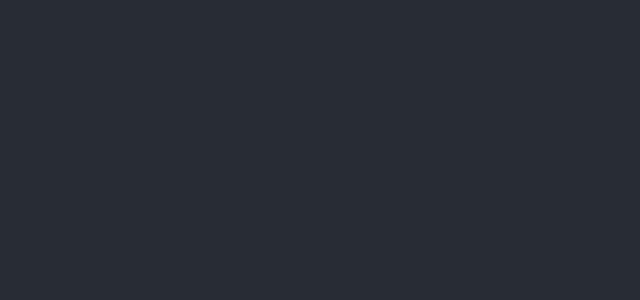
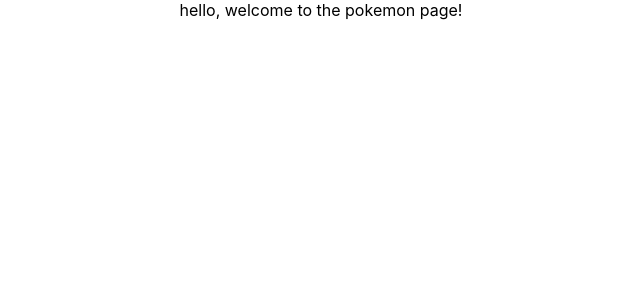
Before and after one commit to abrielcleaver/fs5-react-my-list-app, a React (Create React App) app: page / in a window 1280 px wide. Shown: the top 300 px of the page, without its empty margins (319-959 px from the left). Built offline with nearby package versions, Linux system fonts and the light colour scheme.

Commit message:
Import PokemonPage and PokemonDetail in App. pokemon page is rendering on page

```diff
--- a/src/App.js
+++ b/src/App.js
@@ -6,13 +6,23 @@
   // Link,
 } from 'react-router-dom';
 
+import PokemonDetailPage from './Components/PokemonDetail';
+import PokemonPage from './Components/PokemonPage';
+
 function App() {
   return (
-    <div className="App">
-      <header className="App-header">
-
-      </header>
-    </div>
+    <Router>
+      <div className="App">
+        <Switch>
+          <Route exact path="/">
+            <PokemonPage />
+          </Route>
+          <Route exact path="/pokemon/:id">
+            <PokemonDetailPage />
+          </Route>
+        </Switch>
+      </div>
+    </Router>
   );
 }
 
--- /dev/null
+++ b/src/Components/PokemonDetail.js
@@ -0,0 +1,6 @@
+// import { useEffect, useState } from 'react';
+// import { Link, useParams } from 'react-router-dom';
+
+export default function PokemonDetailPage() {
+  return <div></div>;
+}
--- /dev/null
+++ b/src/Components/PokemonList.js
@@ -0,0 +1,5 @@
+import React from 'react';
+
+export default function PokemonList() {
+  return <div></div>;
+}
--- /dev/null
+++ b/src/Components/PokemonPage.js
@@ -0,0 +1,10 @@
+import React from 'react';
+
+export default function PokemonPage() {
+  return <div>
+    <header>
+      hello, welcome to the pokemon page!
+    </header>
+
+  </div>;
+}
```
Also changed, not shown: src/Components/DetailPage.js (deleted), src/Components/HomePage.js (deleted), src/Components/ListPage.js (deleted), src/Components/Pokemon.js (added), 1 other file (tests, documents, lock files or other folders).
